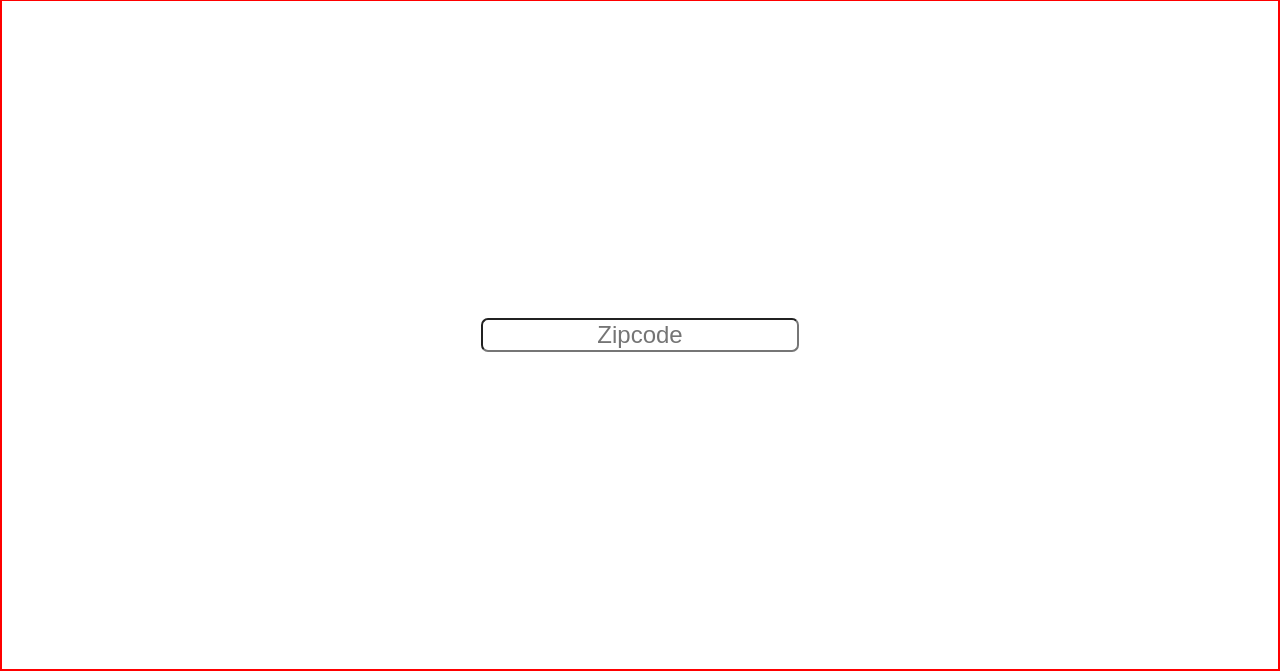
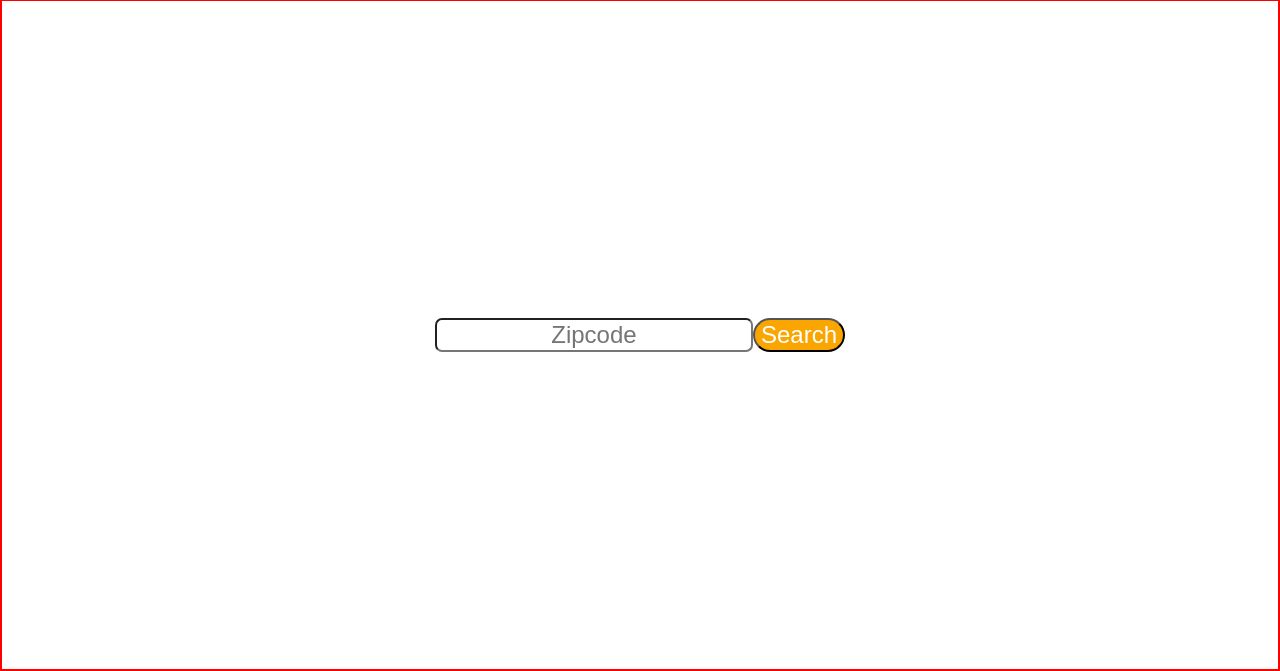
Before and after one commit to Gallegos22/Sunsets-FAR-And-NEAR, a website: page index.html in a window 1280 px wide. Shown: the part 145-816 px from the top of the page. Drawn offline with Linux system fonts and the light colour scheme; a web font is replaced by a local one.

Commit message:
Completed Right next to that box create a button that says search with no functionality for now.#5

```diff
--- a/css/styles.css
+++ b/css/styles.css
@@ -11,6 +11,7 @@ i {
   position: relative;
   top: 57px;
   left: 241px;
+  cursor: pointer;
 }
 
 input[type='text'] {
@@ -29,3 +30,11 @@ input {
   font-size: 24px;
   border-radius: 7px;
 }
+
+button {
+  font-size: 24px;
+  border-radius: 18px;
+  background-color: rgb(250, 165, 0);
+  color: white;
+  cursor: pointer;
+}
--- a/index.html
+++ b/index.html
@@ -23,11 +23,12 @@
           <h1>Sunsets FAR &amp; NEAR</h1>
         </div>
         <div class="column-half">
-          <i class="fa-solid fa-list fa-xl" style="color: #ff9500"></i>
+          <a><i class="fa-solid fa-list fa-xl" style="color: #ff9500"></i></a>
         </div>
       </div>
       <div class="column-full">
         <input type="text" placeholder="Zipcode" />
+        <button>Search</button>
       </div>
     </div>
     <script src="js/data.js"></script>
```
